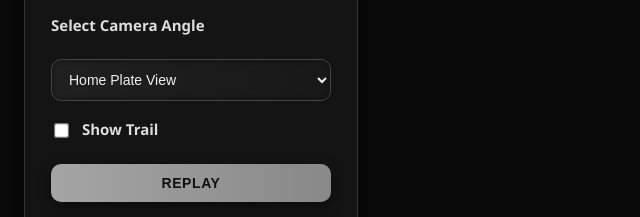
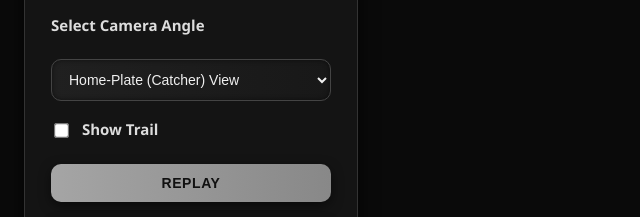
Before and after one commit to cooper-710/Replay, a plain HTML site: page index.html in a window 1280 px wide. Shown: the part 560-777 px from the top of the page, 0-640 px from the left. Drawn offline with nearby package versions, Linux system fonts and the light colour scheme.

Commit message:
Update index.html

```diff
--- a/index.html
+++ b/index.html
@@ -129,9 +129,16 @@
 <select id="pitchSelect"></select>
 <label for="cameraSelect">Select Camera Angle</label>
 <select id="cameraSelect">
-<option value="home">Home Plate View</option>
-<option value="side">Side View</option>
-<option value="top">Top View</option>
+  <option value="catcher">Home-Plate (Catcher) View</option>
+  <option value="pitcher">Pitcher View</option>
+  <option value="rhh">Right-Hand Hitter (RHH) View</option>
+  <option value="lhh">Left-Hand Hitter (LHH) View</option>
+  <option value="1b">First-Base Line View</option>
+  <option value="3b">Third-Base Line View</option>
+  <option value="side">Side (Low Third-Base) View</option>
+  <option value="top">Top-Down View</option>
+</select>
+
 </select>
 <label><input id="trailToggle" type="checkbox"/> Show Trail</label>
 <button id="replayBtn">Replay</button>
```
